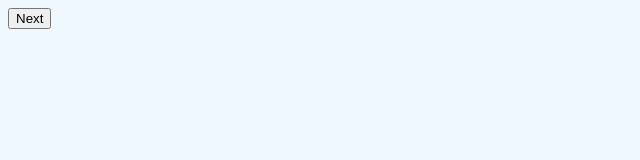
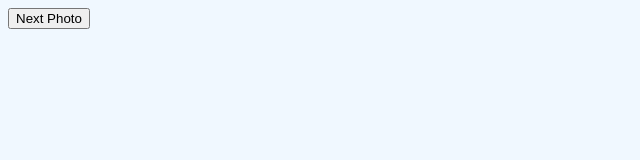
Before and after one commit to DamonAustin/JS-in-the-wild, a plain HTML site: page index.html in a window 1280 px wide. Shown: the whole page, without its empty margins (0-640 px from the left). Drawn offline with Linux system fonts and the light colour scheme.

Commit message:
Finished

```diff
--- a/index.html
+++ b/index.html
@@ -9,7 +9,7 @@
 </head>
 <body>
     <div id="photoContainer"></div>
-    <button id="next">Next</button>
+    <button id="next">Next Photo</button>
     <script src="./code.js"></script>
 </body>
 </html>
```
